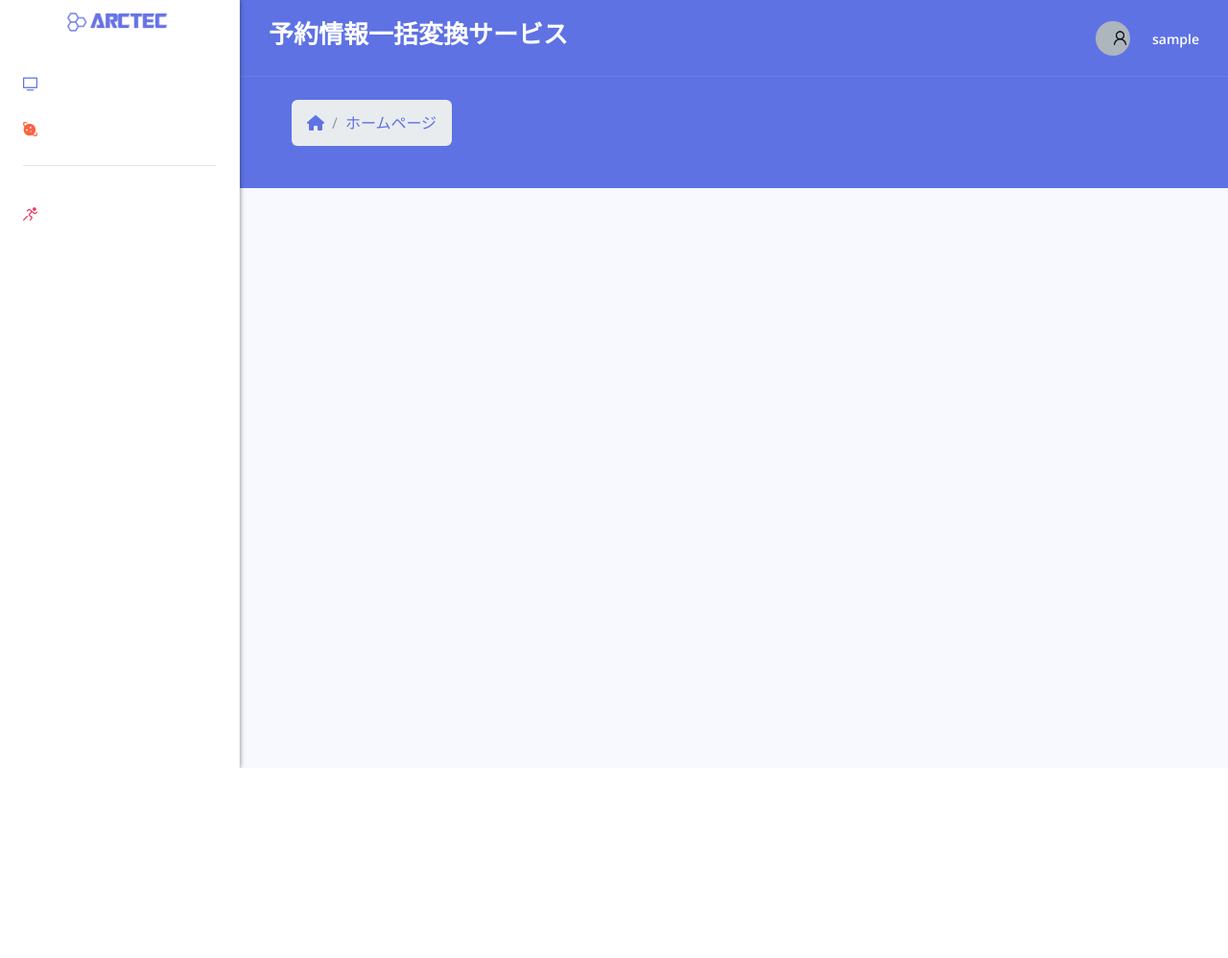
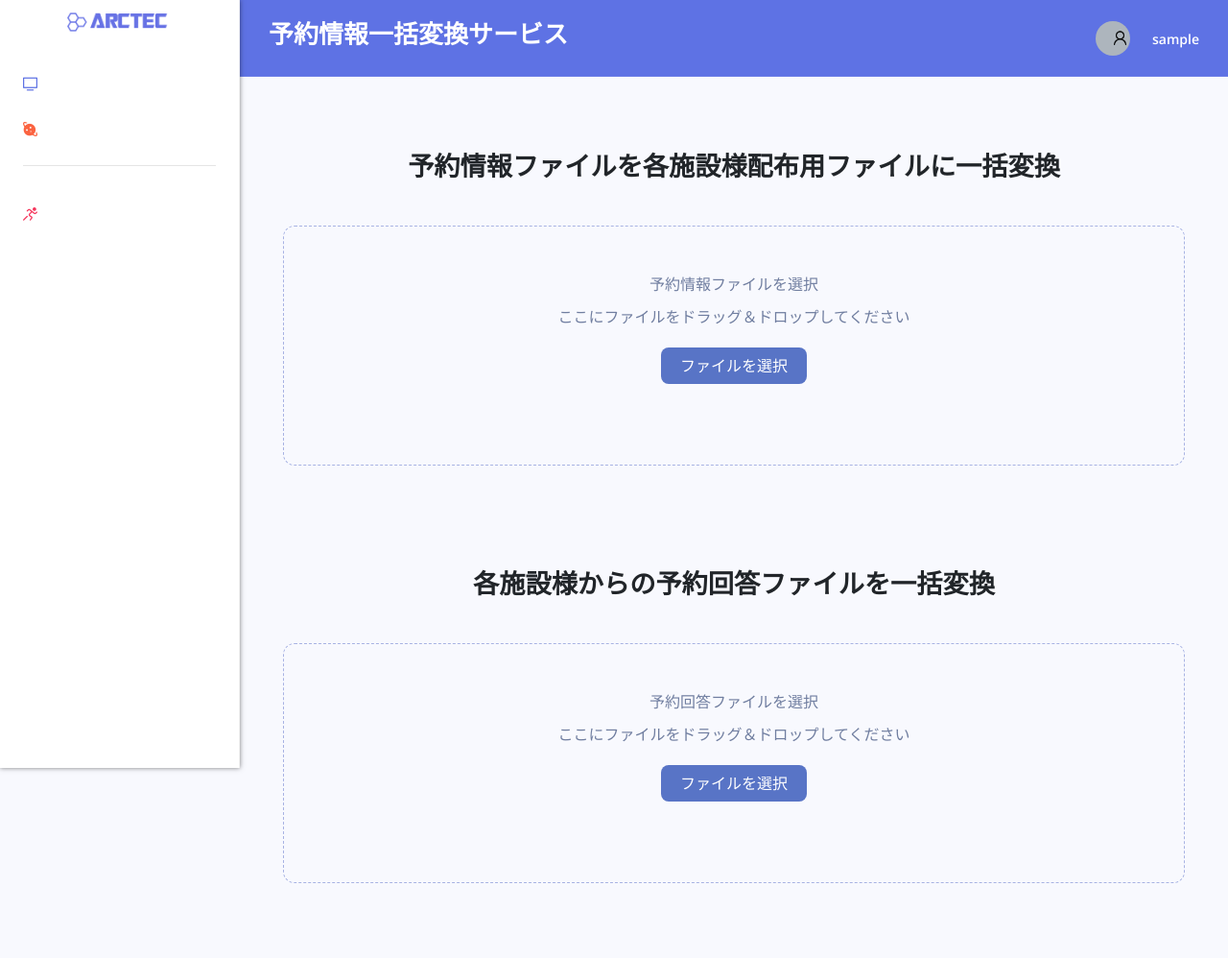
Before and after one commit to CoderFake/convert_service, a Django app: page / in a window 1280 px wide. Shown: the whole page at 96% size. Before the commit the page ends 800 px from the top, so only its background shows below. Run offline with Django 5.2, Linux system fonts and the light colour scheme; the visitor is signed in with stand-in values (Sample User, id 1); some libraries are stand-ins or nearby versions.

Commit message:
update: drag-drop-file template

```diff
--- a/ConvertService/templates/web/home/index.html
+++ b/ConvertService/templates/web/home/index.html
@@ -3,48 +3,130 @@
 {% load i18n %}
 {% block title %} Dashboard {% endblock title %}
 
-{% block stylesheets %}{% endblock stylesheets %}
+{% block stylesheets %}
+    <link rel="stylesheet" type="text/css" href="{% static 'web/css/drag-drop-file.css' %}"/>
+{% endblock stylesheets %}
 
 {% block content %}
 
-    <!-- Header -->
-    <div class="header bg-primary pb-1">
-        <div class="container-fluid">
-            <div class="header-body">
-                <div class="row align-items-center py-4">
-                    <div class="col-lg-6 col-7">
-                        <nav aria-label="breadcrumb" class="d-none d-md-inline-block ml-md-4">
-                            <ol class="breadcrumb breadcrumb-links breadcrumb-dark">
-                                <li class="breadcrumb-item"><a href="{% url 'home' %}"><i class="fas fa-home"></i></a></li>
-                                <li class="breadcrumb-item"><a href="{% url 'home' %}">ホームページ</a></li>
-                            </ol>
-                        </nav>
+    <!-- Page content -->
+    <div class="container-fluid mt-5">
+        {% if not request.user.is_authenticated %}
+            <div class="wrapper demo-wrapper">
+                <div class="typing-demo">
+                    予約情報一括変換サービス
+                </div>
+            </div>
+        {% else %}
+            <div class="container compact drag-drop-file reservation w-90">
+                <div class="header-section">
+                    <h1 class="text-center text-dark font-weight-bold">
+                        予約情報ファイルを各施設様配布用ファイルに一括変換</h1>
+                </div>
+                <div class="row">
+                    <div class="col-lg-12 form-file w-100">
+                        <form class="mt-2" id="input-form" enctype="multipart/form-data" onsubmit="return false;">
+                            {% csrf_token %}
+                            <div class="drop-section">
+                                <div class="col-12 mt-5">
+                                    <span>予約情報ファイルを選択</span>
+                                    <span>ここにファイルをドラッグ＆ドロップしてください</span>
+                                    <button class="file-selector">ファイルを選択</button>
+                                    <input type="file" name="files" class="file-selector-input" multiple/>
+                                </div>
+                                <div class="col">
+                                    <div class="drop-here">ここにドロップ</div>
+                                </div>
+                            </div>
+                            <div class="list-section">
+                                <div class="col-12 mt-3 p-0">
+                                   <div class="process w-100 d-flex flex-column flex-sm-row gap-5 align-items-center">
+                                        <button type="submit"
+                                                class="btn-primary border-0 rounded p-2 pl-3 pr-3 ml-2 mr-2 submit-btn d-none">
+                                            選択したファイルを一括変換
+                                        </button>
+                                        <div class="lds-roller d-none">
+                                            <div></div>
+                                            <div></div>
+                                            <div></div>
+                                            <div></div>
+                                            <div></div>
+                                            <div></div>
+                                            <div></div>
+                                            <div></div>
+                                        </div>
+                                    </div>
+                                </div>
+                                <div class="list pb-5 mt-2"></div>
+                            </div>
+                        </form>
+                    </div>
+                    <div class="d-none show-file">
+                        <div class="row">
+                            <div class="spin w-100 h-100">
+                                <div id="Overlay" style="display:none;"></div>
+                            </div>
+                        </div>
                     </div>
                 </div>
             </div>
-        </div>
-    </div>
-
-    <!-- Page content -->
-    <div class="container-fluid mt--6">
-        {% if not request.user.is_authenticated %}
-            <div class="wrapper demo-wrapper">
-                <div class="typing-demo">
-                  予約情報一括変換サービス
+            <div class="container compact drag-drop-file response w-90">
+                <div class="header-section">
+                    <h1 class="text-center text-dark font-weight-bold">各施設様からの予約回答ファイルを一括変換</h1>
+                </div>
+                <div class="row">
+                    <div class="col-lg-12 form-file w-100">
+                        <form class="mt-2" id="input-form" enctype="multipart/form-data" onsubmit="return false;">
+                            {% csrf_token %}
+                            <div class="drop-section">
+                                <div class="col-12 mt-5">
+                                    <span>予約回答ファイルを選択</span>
+                                    <span>ここにファイルをドラッグ＆ドロップしてください</span>
+                                    <button class="file-selector">ファイルを選択</button>
+                                    <input type="file" name="files" class="file-selector-input" multiple/>
+                                </div>
+                                <div class="col">
+                                    <div class="drop-here">ここにドロップ</div>
+                                </div>
+                            </div>
+                            <div class="list-section">
+                                <div class="col-12 mt-3 p-0">
+                                    <div class="process w-100 d-flex flex-column flex-sm-row gap-5 align-items-center">
+                                        <button type="submit"
+                                                class="btn-primary border-0 rounded p-2 pl-3 pr-3 ml-2 mr-2 submit-btn d-none">
+                                            選択したファイルを一括変換
+                                        </button>
+                                        <div class="lds-roller d-none">
+                                            <div></div>
+                                            <div></div>
+                                            <div></div>
+                                            <div></div>
+                                            <div></div>
+                                            <div></div>
+                                            <div></div>
+                                            <div></div>
+                                        </div>
+                                    </div>
+                                </div>
+                                <div class="list pb-5 mt-2"></div>
+                            </div>
+                        </form>
+                    </div>
+                    <div class="d-none show-file">
+                        <div class="row">
+                            <div class="spin w-100 h-100">
+                                <div id="Overlay" style="display:none;"></div>
+                            </div>
+                        </div>
+                    </div>
                 </div>
             </div>
-        {% else %}
         {% endif %}
-        {% include "web/includes/footer.html" %}
-
     </div>
 
 {% endblock content %}
 
 <!-- Specific JS goes HERE -->
 {% block javascripts %}
-
-    <script src="{% static 'web/vendor/chart.js/dist/Chart.min.js' %}"></script>
-    <script src="{% static 'web/vendor/chart.js/dist/Chart.extension.js' %}"></script>
-
+    <script src="{% static 'web/js/drag-drop-files.js' %}"></script>
 {% endblock javascripts %}
```
